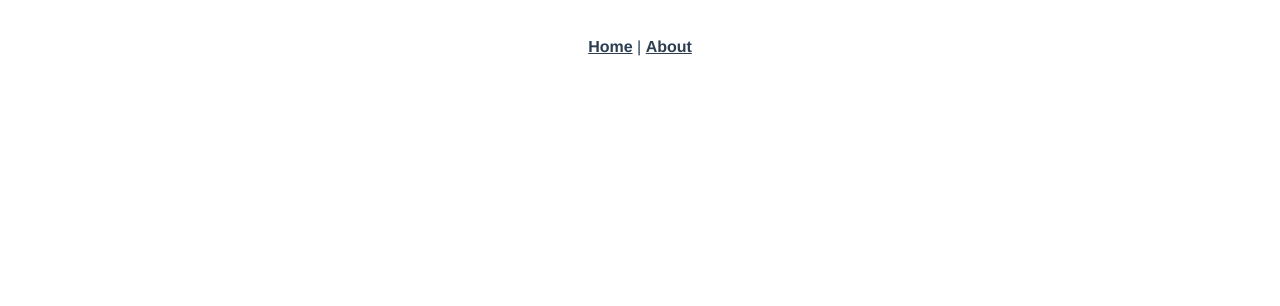
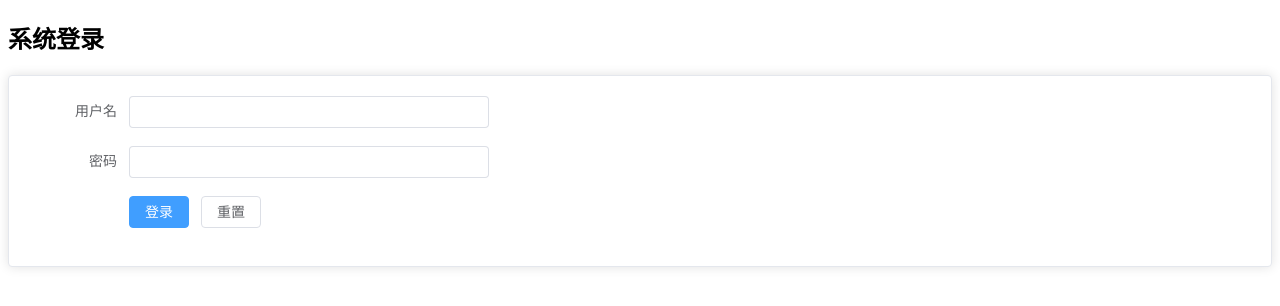
Before and after one commit to 3195536119/manage_primary, a Vue app: page /login in a window 1280 px wide. Before the commit this address had no page. Shown: the top 306 px of the page. Built offline with nearby package versions, Linux system fonts and the light colour scheme.

Commit message:
初始化

```diff
--- a/package.json
+++ b/package.json
@@ -7,6 +7,9 @@
     "build": "vue-cli-service build"
   },
   "dependencies": {
+    "axios": "^1.3.4",
+    "element-plus": "^2.3.1",
+    "mockjs": "^1.1.0",
     "vue": "^3.2.13",
     "vue-router": "^4.0.3",
     "vuex": "^4.0.0"
--- /dev/null
+++ b/public/api.js
@@ -0,0 +1,13 @@
+import axios from "axios";
+
+
+export default {
+    login(name,password){
+        return axios.get('/login',{
+            params:{
+                name,
+                password
+            }
+        })
+    }
+}
--- /dev/null
+++ b/public/mock.js
@@ -0,0 +1,5 @@
+const Mock = require("mockjs");
+
+Mock.mock(/login/, 'get', (options) => {
+    console.log('mock到了', options)
+})
--- a/src/App.vue
+++ b/src/App.vue
@@ -1,30 +1,17 @@
+<!--
+ * @Descripttion:
+ * @version:
+ * @Author: shaye
+ * @Date: 2023-03-26 15:42:07
+ * @LastEditors: shaye
+ * @LastEditTime: 2023-03-26 15:49:30
+-->
 <template>
   <nav>
-    <router-link to="/">Home</router-link> |
-    <router-link to="/about">About</router-link>
   </nav>
   <router-view/>
 </template>
 
 <style>
-#app {
-  font-family: Avenir, Helvetica, Arial, sans-serif;
-  -webkit-font-smoothing: antialiased;
-  -moz-osx-font-smoothing: grayscale;
-  text-align: center;
-  color: #2c3e50;
-}
 
-nav {
-  padding: 30px;
-}
-
-nav a {
-  font-weight: bold;
-  color: #2c3e50;
-}
-
-nav a.router-link-exact-active {
-  color: #42b983;
-}
 </style>
--- a/src/components/HelloWorld.vue
+++ /dev/null
@@ -1,58 +0,0 @@
-<template>
-  <div class="hello">
-    <h1>{{ msg }}</h1>
-    <p>
-      For a guide and recipes on how to configure / customize this project,<br>
-      check out the
-      <a href="https://cli.vuejs.org" target="_blank" rel="noopener">vue-cli documentation</a>.
-    </p>
-    <h3>Installed CLI Plugins</h3>
-    <ul>
-      <li><a href="https://github.com/vuejs/vue-cli/tree/dev/packages/%40vue/cli-plugin-router" target="_blank" rel="noopener">router</a></li>
-      <li><a href="https://github.com/vuejs/vue-cli/tree/dev/packages/%40vue/cli-plugin-vuex" target="_blank" rel="noopener">vuex</a></li>
-    </ul>
-    <h3>Essential Links</h3>
-    <ul>
-      <li><a href="https://vuejs.org" target="_blank" rel="noopener">Core Docs</a></li>
-      <li><a href="https://forum.vuejs.org" target="_blank" rel="noopener">Forum</a></li>
-      <li><a href="https://chat.vuejs.org" target="_blank" rel="noopener">Community Chat</a></li>
-      <li><a href="https://twitter.com/vuejs" target="_blank" rel="noopener">Twitter</a></li>
-      <li><a href="https://news.vuejs.org" target="_blank" rel="noopener">News</a></li>
-    </ul>
-    <h3>Ecosystem</h3>
-    <ul>
-      <li><a href="https://router.vuejs.org" target="_blank" rel="noopener">vue-router</a></li>
-      <li><a href="https://vuex.vuejs.org" target="_blank" rel="noopener">vuex</a></li>
-      <li><a href="https://github.com/vuejs/vue-devtools#vue-devtools" target="_blank" rel="noopener">vue-devtools</a></li>
-      <li><a href="https://vue-loader.vuejs.org" target="_blank" rel="noopener">vue-loader</a></li>
-      <li><a href="https://github.com/vuejs/awesome-vue" target="_blank" rel="noopener">awesome-vue</a></li>
-    </ul>
-  </div>
-</template>
-
-<script>
-export default {
-  name: 'HelloWorld',
-  props: {
-    msg: String
-  }
-}
-</script>
-
-<!-- Add "scoped" attribute to limit CSS to this component only -->
-<style scoped>
-h3 {
-  margin: 40px 0 0;
-}
-ul {
-  list-style-type: none;
-  padding: 0;
-}
-li {
-  display: inline-block;
-  margin: 0 10px;
-}
-a {
-  color: #42b983;
-}
-</style>
--- /dev/null
+++ b/src/components/login.vue
@@ -0,0 +1,59 @@
+<template>
+    <div>
+        <h2>系统登录</h2>
+        <el-card shadow="always">
+            <el-form label-position="right" label-width="100px" :model="loginForm" style="max-width: 460px" :rules="rules">
+                <el-form-item label="用户名">
+                    <el-input v-model="loginForm.name" place-holder="请输入用户名" />
+                </el-form-item>
+                <el-form-item label="密码">
+                    <el-input v-model="loginForm.password" type="password" show-password place-holder="请输入密码" />
+                </el-form-item>
+                <el-form-item>
+                    <el-button @click="login" type="primary">
+                        登录
+                    </el-button>
+                    <el-button @click="reset" type="default">
+                        重置
+                    </el-button>
+                </el-form-item>
+            </el-form>
+        </el-card>
+    </div>
+</template>
+
+<script setup>
+import { reactive } from 'vue';
+import api from '../../public/api'
+
+const loginForm = reactive({
+    name: '',
+    password: ''
+})
+
+const rules = reactive({
+    name: [{
+        required: true
+    }],
+    password: [{
+        required: true
+    }]
+})
+
+function login() {
+    console.log(loginForm)
+    let name = loginForm.name;
+    let password = loginForm.password
+    api.login(name, password).then(res => {
+
+    })
+}
+
+function reset() {
+
+}
+
+
+</script>
+
+<style lang="less" scoped></style>
--- a/src/router/index.js
+++ b/src/router/index.js
@@ -1,22 +1,12 @@
 import { createRouter, createWebHistory } from 'vue-router'
-import HomeView from '../views/HomeView.vue'
 
-const routes = [
-  {
-    path: '/',
-    name: 'home',
-    component: HomeView
-  },
-  {
-    path: '/about',
-    name: 'about',
-    // route level code-splitting
-    // this generates a separate chunk (about.[hash].js) for this route
-    // which is lazy-loaded when the route is visited.
-    component: function () {
-      return import(/* webpackChunkName: "about" */ '../views/AboutView.vue')
-    }
-  }
+const routes = [{
+  path: '/login',
+  name: 'Login',
+  component: () => import('../components/login')
+},{
+  path:'/'
+}
 ]
 
 const router = createRouter({
--- a/src/views/AboutView.vue
+++ /dev/null
@@ -1,5 +0,0 @@
-<template>
-  <div class="about">
-    <h1>This is an about page</h1>
-  </div>
-</template>
--- a/src/views/HomeView.vue
+++ /dev/null
@@ -1,18 +0,0 @@
-<template>
-  <div class="home">
-    <img alt="Vue logo" src="../assets/logo.png">
-    <HelloWorld msg="Welcome to Your Vue.js App"/>
-  </div>
-</template>
-
-<script>
-// @ is an alias to /src
-import HelloWorld from '@/components/HelloWorld.vue'
-
-export default {
-  name: 'HomeView',
-  components: {
-    HelloWorld
-  }
-}
-</script>
```
Also changed, not shown: src/components/layout.vue (added, +37 -0 lines), src/main.js (+9 -1 lines), 2 other files (tests, documents, lock files or other folders).
